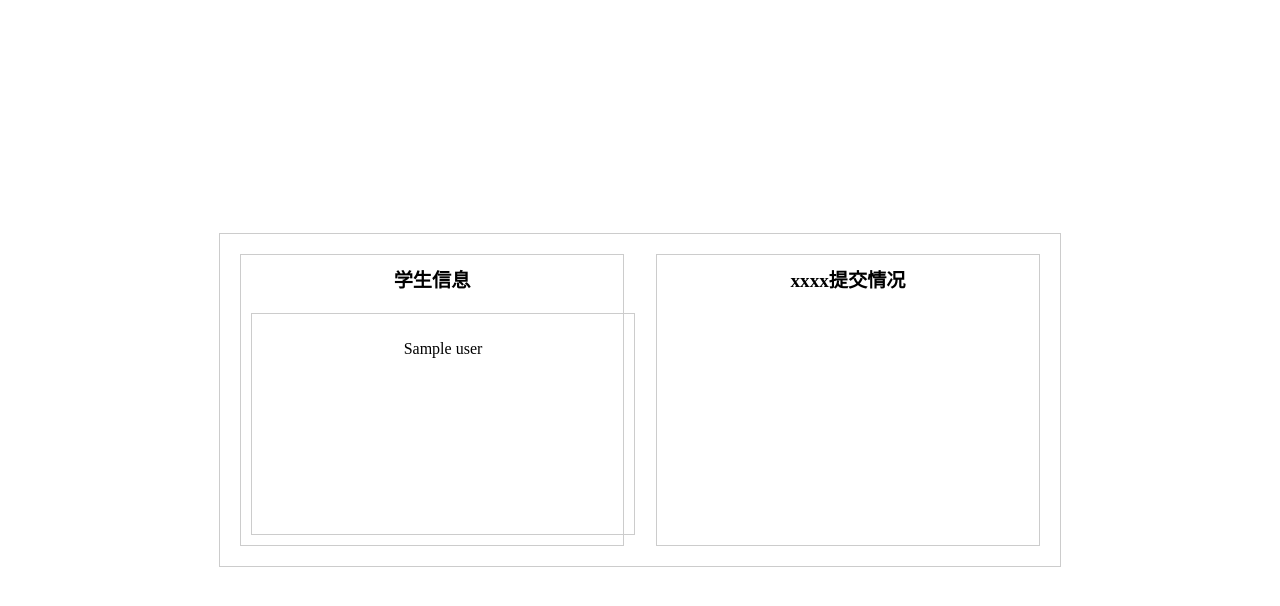
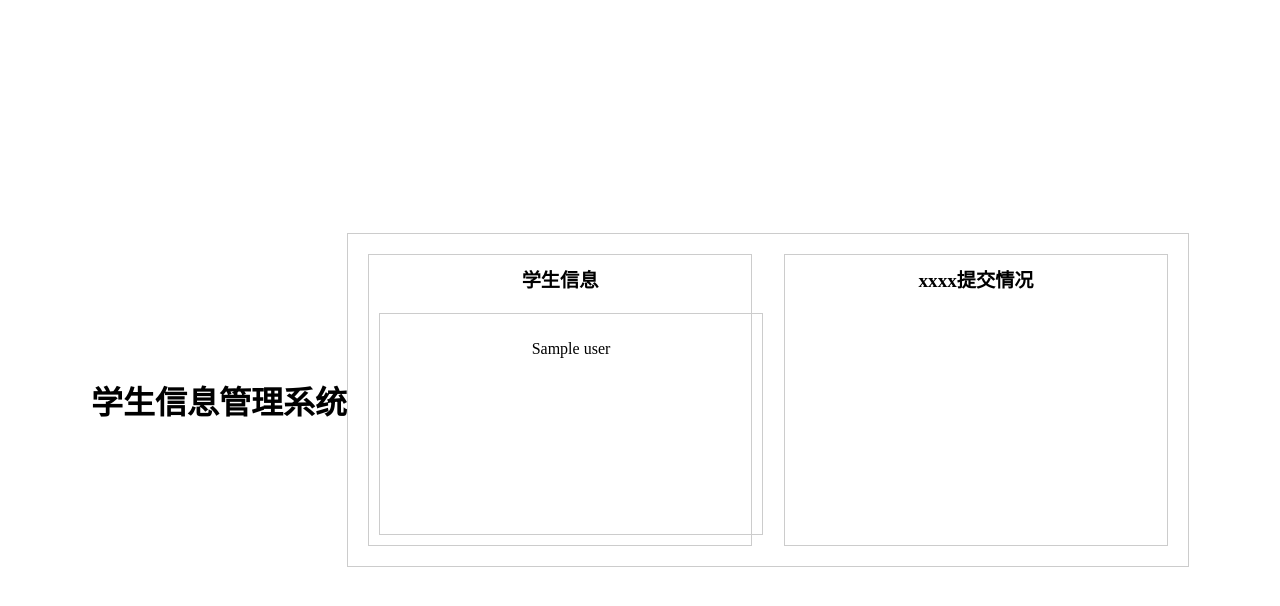
Before and after one commit to aiaresearch/homeworkGun, a Python web app: template web/templates/index.html in a window 1280 px wide. Shown: the top 606 px of the page. Run offline with Jinja, Linux system fonts and the light colour scheme; the template is opened without the code that fills it: most values are stand-ins (such as "Sample title", 1, 10 or a date in 2020).

Commit message:
Added title to index.html

```diff
--- a/web/templates/index.html
+++ b/web/templates/index.html
@@ -51,6 +51,7 @@
     </style>
 </head>
 <body>
+    <h1>学生信息管理系统</h1> <!-- 页面标题 -->
     <div class="container">
         <div class="box">
             <div class="subtitle">学生信息</div> <!-- 学生信息副标题 -->
```
